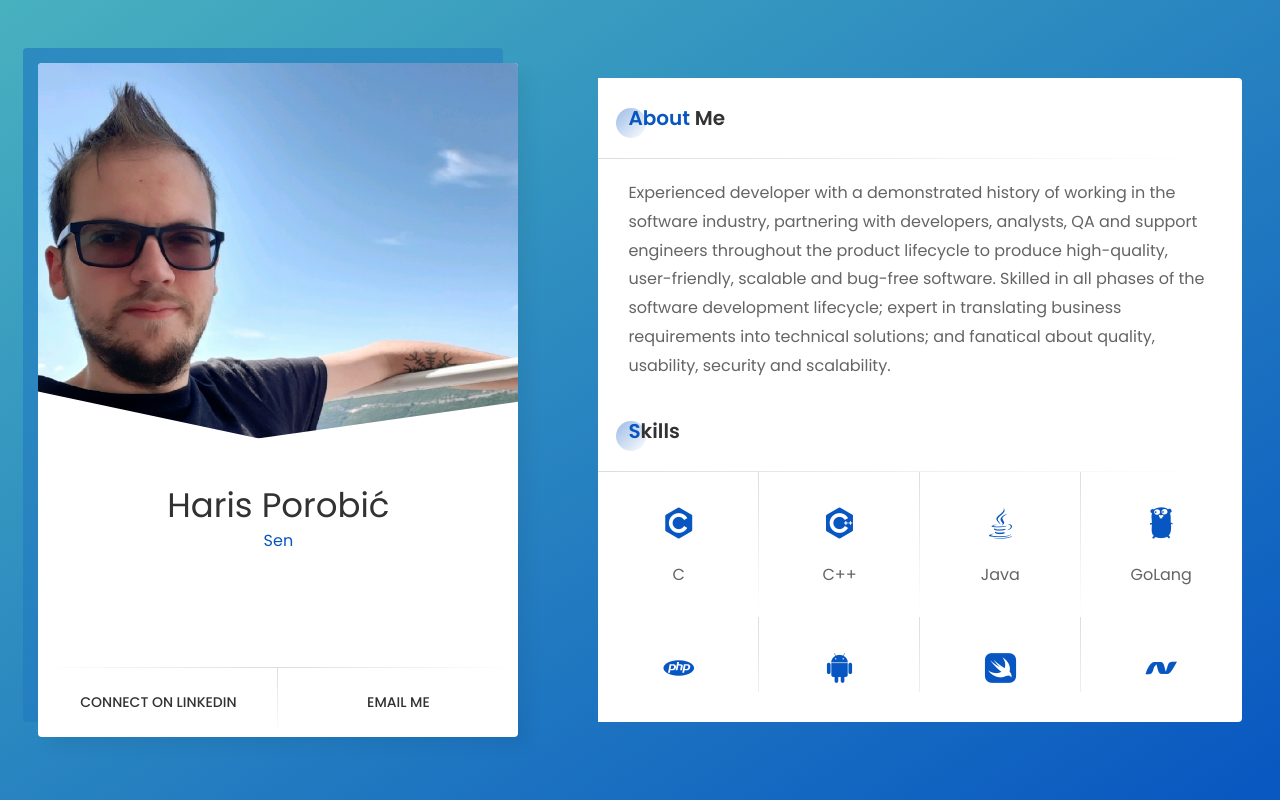
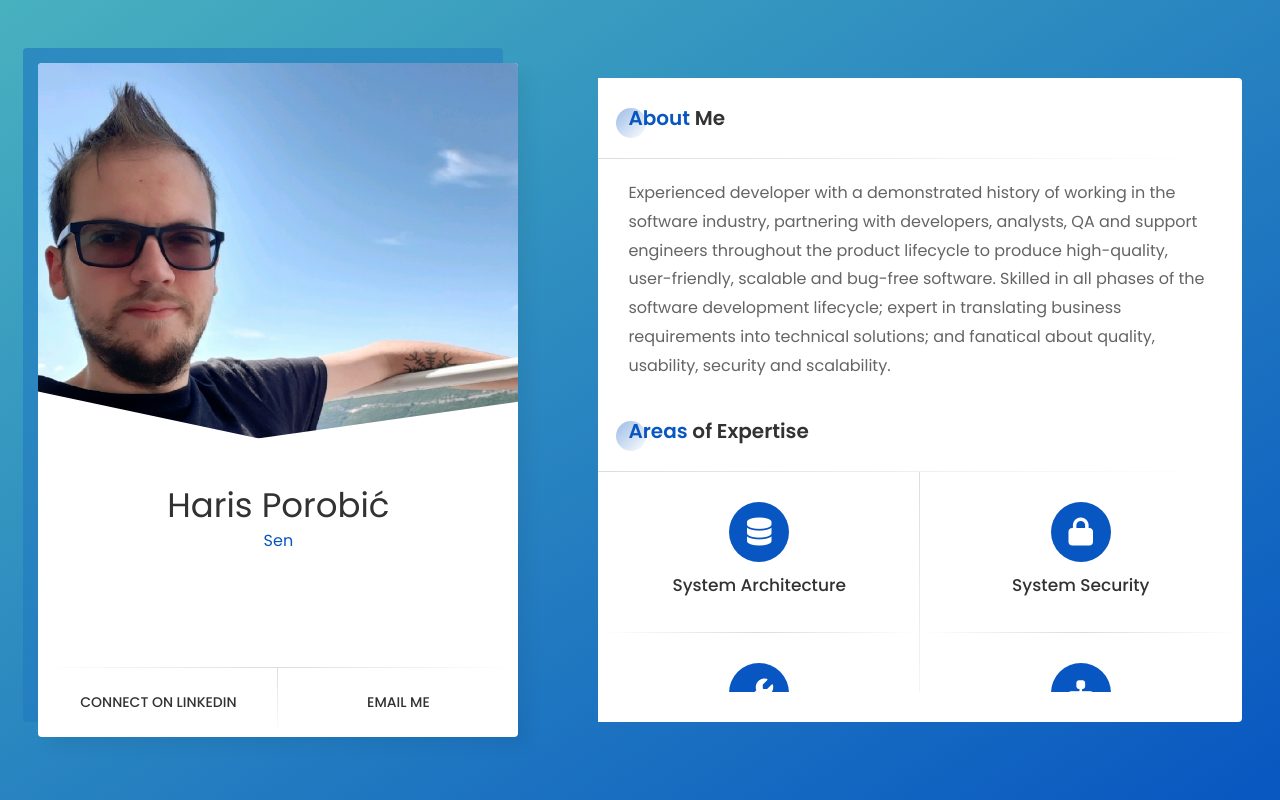
Before and after one commit to harispdev/harispdev.github.io, a plain HTML site: page index.html in a window 1280 px wide. Drawn offline with nearby package versions, Linux system fonts and the light colour scheme.

Commit message:
Added areas of expertise

```diff
--- a/index.html
+++ b/index.html
@@ -146,10 +146,66 @@
 
 					</div>
 
+					<div class="content services">
+
+						<!-- title -->
+						<div class="title">Areas of Expertise</div>
+
+						<!-- content -->
+						<div class="row service-items border-line-v">
+							<!-- service item -->
+							<div class="col col-d-6 col-t-6 col-m-12 border-line-h">
+								<div class="service-item">
+									<div class="icon">
+										<span class="fa fa-database"></span>
+									</div>
+									<div class="name">
+										<span>System Architecture</span>
+									</div>
+								</div>
+							</div>
+							<!-- service item -->
+							<div class="col col-d-6 col-t-6 col-m-12 border-line-h">
+								<div class="service-item">
+									<div class="icon">
+										<span class="fa fa-lock"></span>
+									</div>
+									<div class="name">
+										<span>System Security</span>
+									</div>
+								</div>
+							</div>
+							<!-- service item -->
+							<div class="col col-d-6 col-t-6 col-m-12 border-line-h">
+								<div class="service-item">
+									<div class="icon">
+										<span class="fa fa-wrench"></span>
+									</div>
+									<div class="name">
+										<span>System Optimization</span>
+									</div>
+								</div>
+							</div>
+							<!-- service item -->
+							<div class="col col-d-6 col-t-6 col-m-12 border-line-h">
+								<div class="service-item">
+									<div class="icon">
+										<span class="fa fa-sitemap"></span>
+									</div>
+									<div class="name">
+										<span>System Scalability</span>
+									</div>
+								</div>
+							</div>
+						</div>
+						<div class="clear"></div>
+
+					</div>
+
 					<div class="content fuct">
 
 						<!-- title -->
-						<div class="title">Skills</div>
+						<div class="title">Tech</div>
 
 						<!-- content -->
 						<div class="row fuct-items">
```
